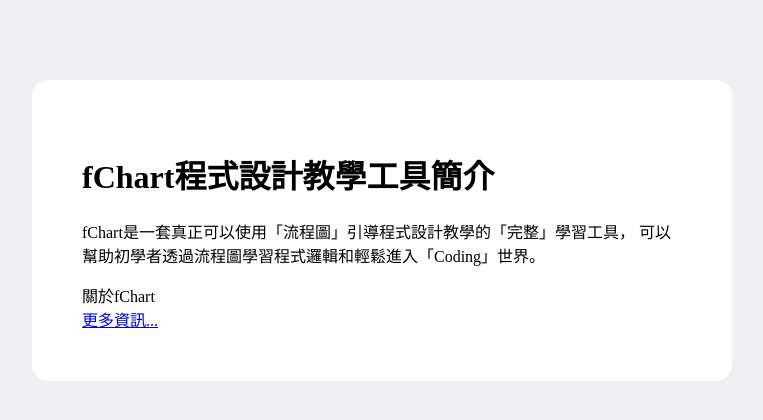
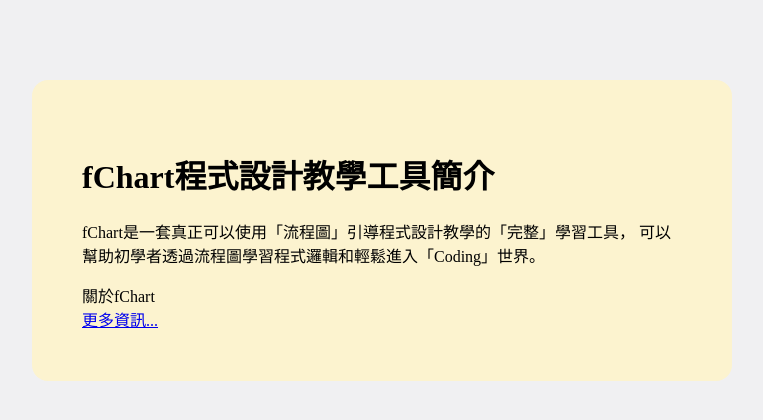
Before and after one commit to myyang19770915/repo, a plain HTML site: page index.html in a window 1280 px wide. Shown: the whole page, without its empty margins (258-1021 px from the left). Drawn offline with Linux system fonts and the light colour scheme.

Commit message:
Update style.css background color

```diff
--- a/style.css
+++ b/style.css
@@ -5,6 +5,6 @@
    width: 600px;
    margin: 5em auto;
    padding: 50px;
-   background-color: #fff;
+   background-color: #fcf3cf;
    border-radius: 1em;
 }
```
